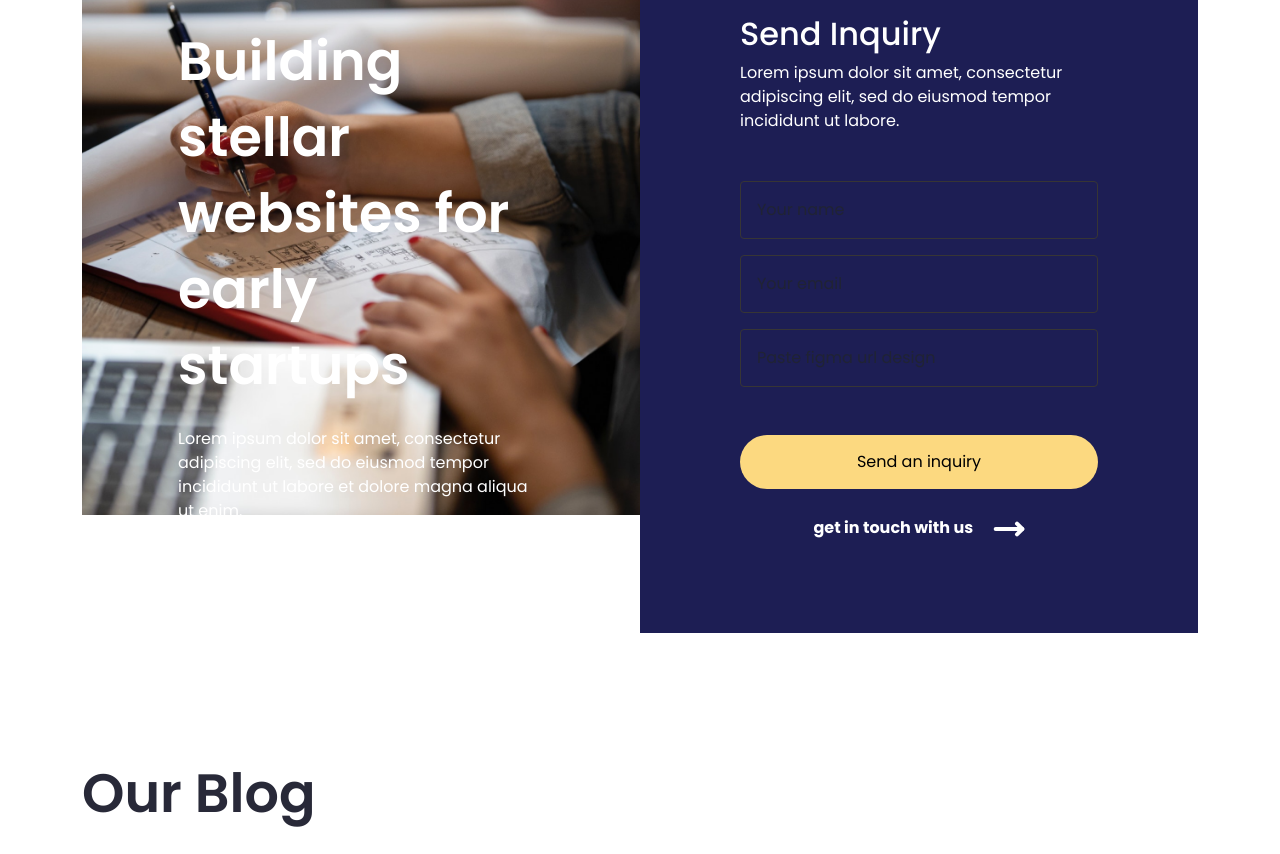
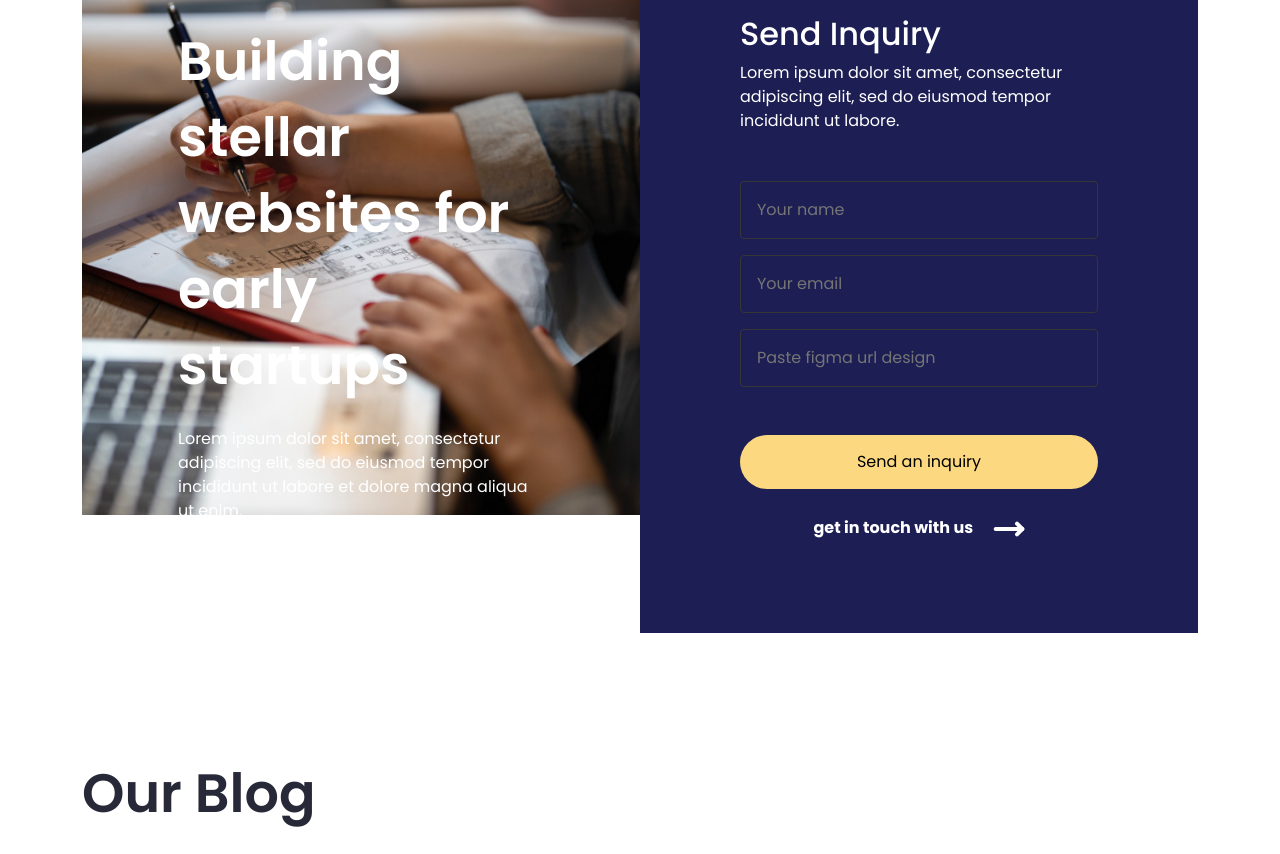
Before and after one commit to ShafiulTuhin/Finsweet, a plain HTML site: page index.html in a window 1280 px wide. Shown: the part 5037-5891 px from the top of the page. Drawn offline with Linux system fonts and the light colour scheme.

Commit message:
Add files via upload

```diff
--- a/index.html
+++ b/index.html
@@ -798,18 +798,18 @@
               <form action="" class="mt-5">
                 <input
                   type="text"
-                  class="bg-transparent p-3 w-100 rounded-1 inputBorder form-control mb-3"
+                  class="bg-transparent p-3 w-100 rounded-1 inputBorder mb-3"
                   placeholder="Your name"
                 />
 
                 <input
                   type="Email"
-                  class="bg-transparent p-3 w-100 rounded-1 inputBorder form-control mb-3"
+                  class="bg-transparent p-3 w-100 rounded-1 inputBorder mb-3"
                   placeholder="Your email"
                 />
                 <input
                   type="url"
-                  class="bg-transparent p-3 w-100 rounded-1 inputBorder form-control mb-5"
+                  class="bg-transparent p-3 w-100 rounded-1 inputBorder mb-5"
                   placeholder="Paste figma url design"
                 />
               </form>
```
